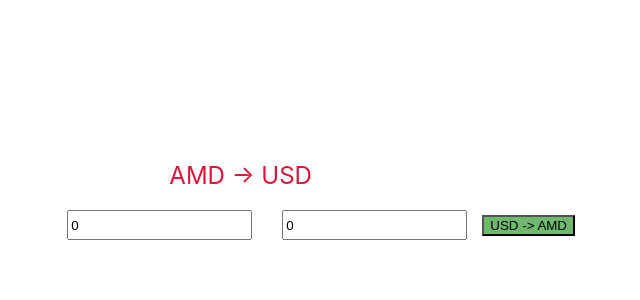
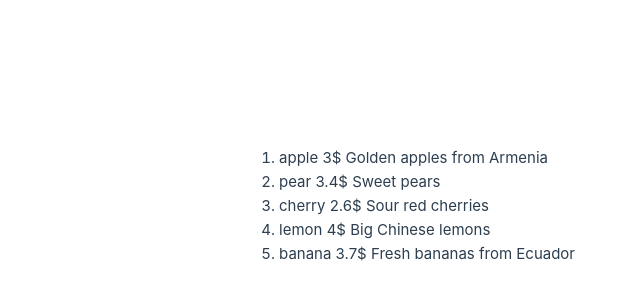
Before and after one commit to AstghikTa/First-repository, a Vue app: page / in a window 1280 px wide. Shown: the part 194-494 px from the top of the page, without its empty margins (65-705 px from the left). Built offline with nearby package versions, Linux system fonts and the light colour scheme.

Commit message:
created Fruits

```diff
--- a/src/App.vue
+++ b/src/App.vue
@@ -1,17 +1,51 @@
 <script >
-import Exchange from './components/Exchange.vue';
+import Product from './components/Product.vue';
+export default{
+  components:{
+    Product
+  },
+  data(){
+    return {
+      fruits: [
+        {
+          name: 'apple',
+          price: '3$',
+          description: 'Golden apples from Armenia'
+        },
+        {
+          name: 'pear',
+          price: '3.4$',
+          description: 'Sweet pears'
+        },
+        {
+          name: 'cherry',
+          price: '2.6$',
+          description: 'Sour red cherries'
+        },
+        {
+          name: 'lemon',
+          price: '4$',
+          description: 'Big Chinese lemons'
+        },
+        {
+          name: 'banana',
+          price: '3.7$',
+          description: 'Fresh bananas from Ecuador'
+        },
+      ]
 
-export default{
-  components: {
-    Exchange
-  },
-};
-
+    }
+  }
+}
 </script>
 
 <template>
   <main>
+<ol>
+  <li v-for="fruit in fruits" :key="fruit.name">
+<Product  :fruit="fruit" />
+  </li>
+</ol >
 
-<Exchange />
   </main>
 </template>
--- /dev/null
+++ b/src/components/Description.vue
@@ -0,0 +1,15 @@
+<script>
+export default{
+    props: {
+    value: {
+        type: String,
+        required: true,
+    },
+},
+}
+
+</script>
+
+<template>
+<span> {{ value }} </span>
+</template>
--- a/src/components/Exchange.vue
+++ /dev/null
@@ -1,78 +0,0 @@
-<script>
-export default{
-    data(){
-        return{
-  value: 0,
-  rate: 400,
-  mode: 'AMD'
-        };
-    },
-methods: {
-    handleInput(event){
-        this.value = event.target.value;
-    },
-handleInputFocus(){
-    if(+this.value === 0){
-        this.value = '';
-    }
-},
-toggleMode(){
-    if(this.mode === 'AMD'){
-        this.mode = 'USD';
-    }else{
-        this.mode = 'AMD';
-    }
-    this.value = 0;
-}
-}
-
-}
-
-</script>
-
-
-<template>
-    <div v-if="mode==='AMD'">
-<h4 class="text"> AMD -> USD </h4>
-<input class="inputBtn" type="number"
-:value="value"
-@click="handleInput"
-@focus="handleInputFocus">
-<input class="inputBtn" type="number" readonly :value="value/rate">
-
-<button class="toggle" @click="toggleMode">USD -> AMD </button>
-</div>
-
-<div v-else>
-<h4 class="text"> USD -> AMD </h4>
-<input class="inputBtn" type="number"
-:value="value"
-@click="handleInput"
-@focus="handleInputFocus">
-<input class="inputBtn" type="number" readonly :value="value*rate">
-
-<button class="toggle" @click="toggleMode">AMD -> USD </button>
-</div>
-
-</template>
-
-
-<style>
-.text{
-    margin-left: 117px;
-   color: crimson;
-font-size: x-large;
-}
-.inputBtn{
-    align-items: center;
-    margin: 15px;
-    height: 30px;
-}
-.toggle{
-background-color: rgb(110, 185, 110);
-/* margin-left: 300px; */
-/* margin-top: auto;
-margin-right: 500px; */
-
-}
-</style>
--- /dev/null
+++ b/src/components/Name.vue
@@ -0,0 +1,15 @@
+<script>
+export default{
+props: {
+    value: {
+        type: String,
+        required: true,
+    }
+}
+}
+
+</script>
+
+<template>
+<span> {{ value }}</span>
+</template>
--- /dev/null
+++ b/src/components/Price.vue
@@ -0,0 +1,15 @@
+<script>
+export default{
+    props: {
+    value: {
+        type: String,
+        required: true,
+    },
+}
+}
+
+</script>
+
+<template>
+<span> {{ value }}</span>
+</template>
--- /dev/null
+++ b/src/components/Product.vue
@@ -0,0 +1,29 @@
+<script>
+import Name from './Name.vue';
+import Price from './Price.vue';
+import Description from './Description.vue';
+
+export default{
+components: {
+    Name,
+    Price,
+    Description
+},
+props: {
+    fruit: {
+        type: Object,
+        required: true,
+
+    },
+
+}
+}
+
+</script>
+
+<template>
+<div>
+<Name :value="fruit.name" /> <Price :value="fruit.price" /> <Description :value="fruit.description" />
+
+</div>
+</template>
```
